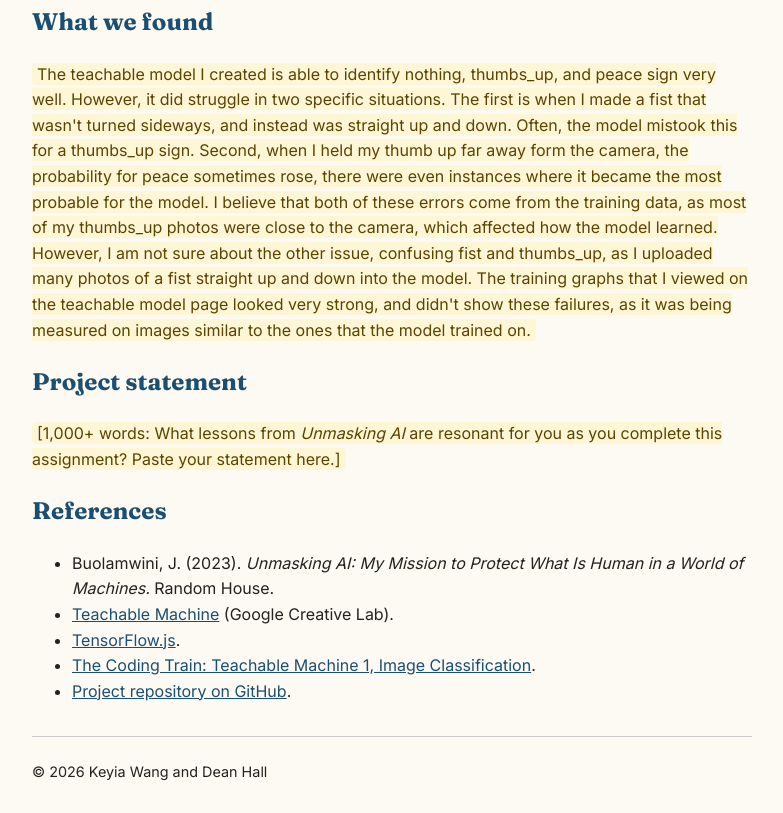
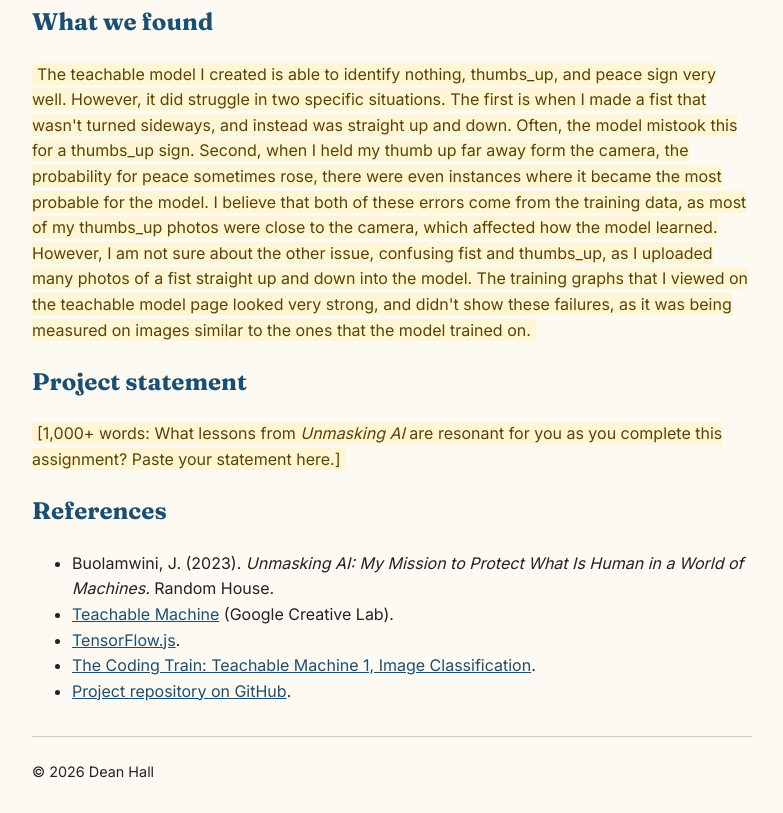
Before and after one commit to deanhall31/lis500, a plain HTML site: page teachable-machines.html in a window 1280 px wide. Shown: the part 1741-2554 px from the top of the page, without its empty margins (248-1031 px from the left). Drawn offline with Linux system fonts and the light colour scheme.

Commit message:
Update teachable-machines.html

```diff
--- a/teachable-machines.html
+++ b/teachable-machines.html
@@ -106,7 +106,7 @@
     </main>
 
     <footer>
-        <p>&copy; 2026 Keyia Wang and Dean Hall</p>
+        <p>&copy; 2026 Dean Hall</p>
     </footer>
 
     <script src="https://cdn.jsdelivr.net/npm/@tensorflow/tfjs@1.3.1/dist/tf.min.js"></script>
```
